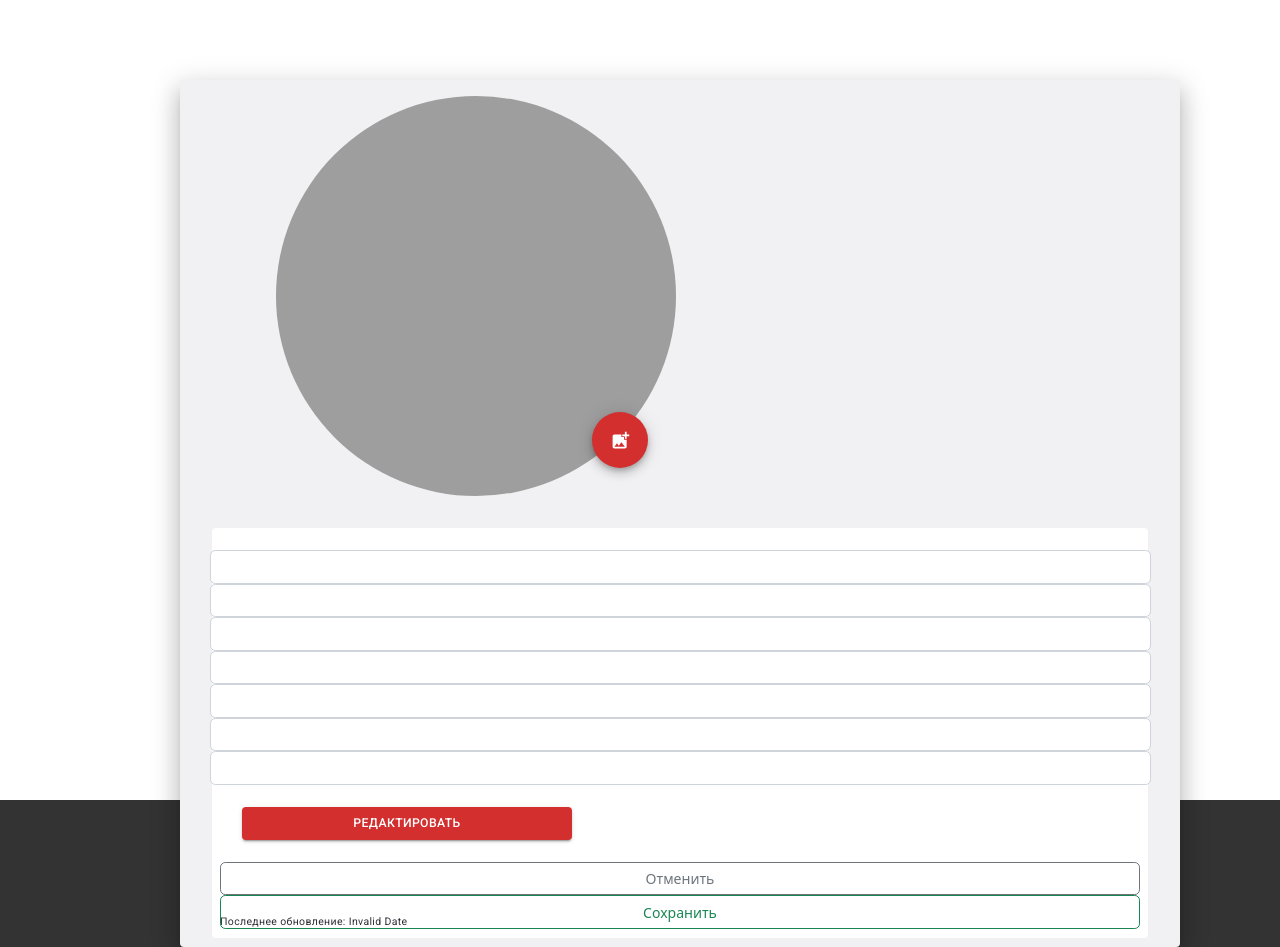
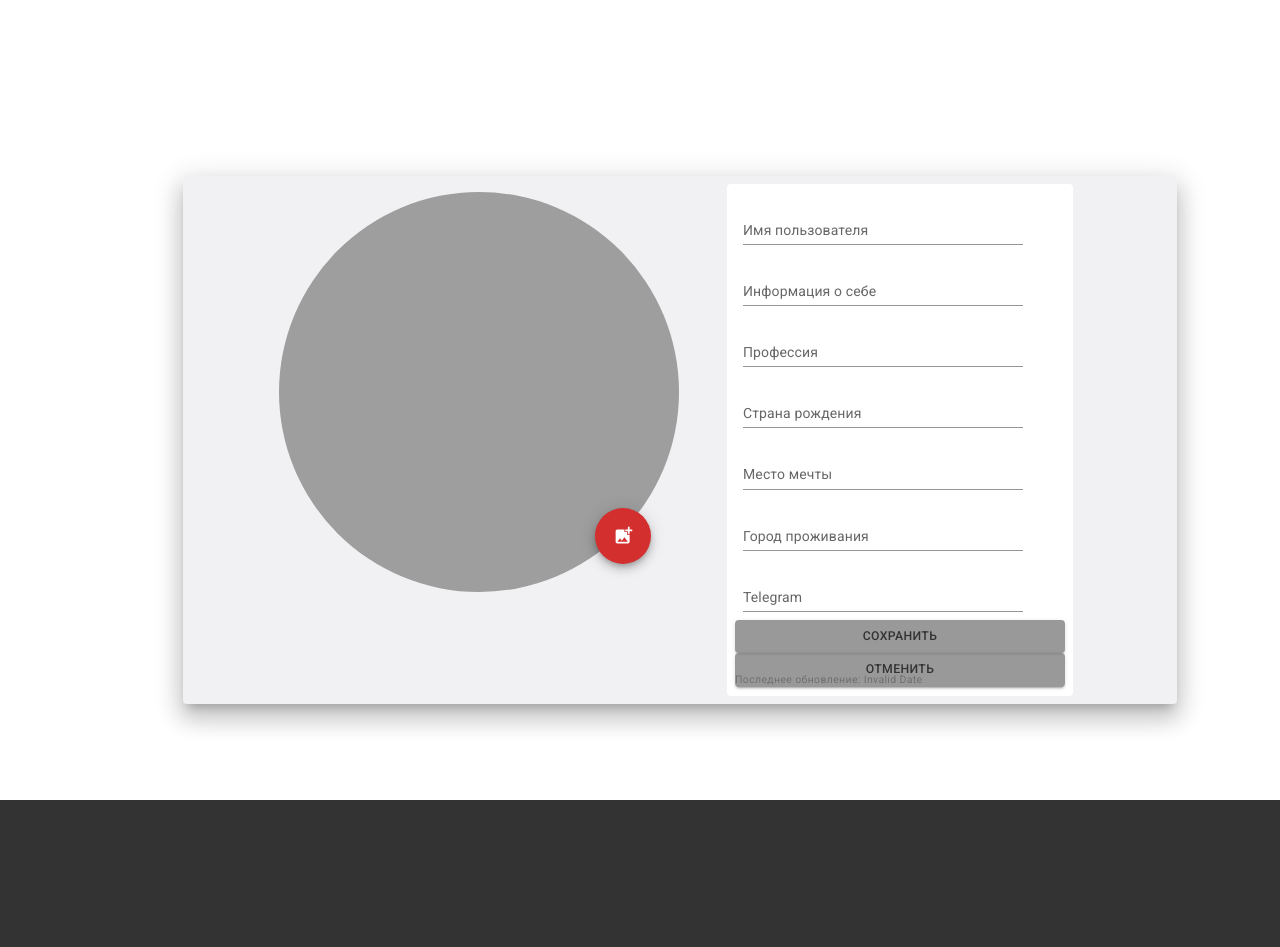
Before and after one commit to p1nc0de/EFR, a React (Create React App) app in the folder client/: page /users/1 in a window 1280 px wide. Both pictures are taken after a click on the button "РЕДАКТИРОВАТЬ". After the commit the page ends 800 px from the top, so only its background shows below. Built offline with nearby package versions, Linux system fonts and the light colour scheme; no server answers; some icons are missing.

Commit message:
edit form done

```diff
--- a/client/src/components/UserPage/EditAvatar.jsx
+++ b/client/src/components/UserPage/EditAvatar.jsx
@@ -1,7 +1,6 @@
 /* eslint-disable max-len */
 import React, { useState } from 'react';
 import { useDispatch } from 'react-redux';
-// import EditIcon from '@mui/icons-material/Edit';
 import AddPhotoAlternateIcon from '@mui/icons-material/AddPhotoAlternate';
 import Fab from '@mui/material/Fab';
 import Button from '@mui/material/Button';
@@ -31,7 +30,6 @@ export default function EditAvatar(id) {
         <AddPhotoAlternateIcon onClick={() => { setEditAvatar(!editAvatar); setOpen(!open); }} />
       </Fab>
       )}
-      {/* <button type="button" className="btn btn-outline-success" onClick={() => setEditAvatar(true)}>Редактировать фотографию</button> */}
       {editAvatar
         && (
           <form onSubmit={submitHandlerMulter}>
--- a/client/src/components/UserPage/EditInformation.jsx
+++ b/client/src/components/UserPage/EditInformation.jsx
@@ -1,4 +1,4 @@
-import React from 'react';
+import React, { useState } from 'react';
 import { useDispatch } from 'react-redux';
 import {
   CardActions,
@@ -10,18 +10,42 @@ export default function EditInformation({
   edit, setEdit, id, form,
 }) {
   const dispatch = useDispatch();
+  const [open, setOpen] = useState(true);
   return (
     <>
+      {open
+      && (
       <CardActions>
-        <Button type="button" onClick={() => setEdit(!edit)} variant="contained" color="error" size="sm" sx={{ textDecoration: 'none', margin: '1rem', width: 330 }}>
+        <Button type="button" onClick={() => { setEdit(!edit); setOpen(!open); }} variant="contained" color="error" size="sm" sx={{ textDecoration: 'none', margin: '1rem', width: 330 }}>
           Редактировать
         </Button>
       </CardActions>
+      )}
       {edit
         && (
         <>
-          <button type="button" className="btn btn-outline-secondary" onClick={() => dispatch(getUser(id), setEdit(!edit))}>Отменить</button>
-          <button type="button" className="btn btn-outline-success" onClick={() => dispatch(updateUser(id, form), setEdit(!edit))}>Сохранить</button>
+          <Button
+            onClick={() => dispatch(updateUser(id, form), setEdit(!edit), setOpen(!open))}
+            type="submit"
+            variant="contained"
+            size="sm"
+            sx={{
+              textDecoration: 'none', width: 330, backgroundColor: 'gray', opacity: 0.8, color: 'black', '&:hover': { backgroundColor: 'red', color: 'white' },
+            }}
+          >
+            Сохранить
+          </Button>
+          <Button
+            onClick={() => dispatch(getUser(id), setEdit(!edit), setOpen(!open))}
+            type="button"
+            variant="contained"
+            size="sm"
+            sx={{
+              textDecoration: 'none', width: 330, backgroundColor: 'gray', opacity: 0.8, color: 'black', '&:hover': { backgroundColor: 'grey', color: 'white' },
+            }}
+          >
+            Отменить
+          </Button>
         </>
 
         )}
--- a/client/src/components/UserPage/TelegramButton.jsx
+++ b/client/src/components/UserPage/TelegramButton.jsx
@@ -19,7 +19,9 @@ export default function TelegramButton({ user, authUser }) {
               variant="contained"
               color="error"
               size="sm"
-              sx={{ textDecoration: 'none', margin: '1rem', width: 330 }}
+              sx={{
+                textDecoration: 'none', margin: '1rem', width: 330, color: 'w', '&:hover': { backgroundColor: 'white' },
+              }}
               type="button"
             >
               Связаться в Telegram
--- a/client/src/components/UserPage/UserPage.jsx
+++ b/client/src/components/UserPage/UserPage.jsx
@@ -5,6 +5,7 @@ import { createTheme, ThemeProvider } from '@mui/material/styles';
 import {
   Avatar, Box, Grid, Container, Badge,
 } from '@mui/material';
+import TextField from '@mui/material/TextField';
 import Typography from '@mui/material/Typography';
 import List from '@mui/material/List';
 import ListItem from '@mui/material/ListItem';
@@ -202,6 +203,15 @@ export default function UserPage() {
                     <ListItem>
                       <ListItemAvatar>
                         <Avatarka>
+                          <CakeIcon fontSize="small" />
+                        </Avatarka>
+                      </ListItemAvatar>
+                      <ListItemText primary={`${user?.birth_country ? user?.birth_country : ''}`} secondary="Страна рождения" />
+                    </ListItem>
+                    <Divider variant="inset" component="li" />
+                    <ListItem>
+                      <ListItemAvatar>
+                        <Avatarka>
                           <PlaceIcon fontSize="small" />
                         </Avatarka>
                       </ListItemAvatar>
@@ -217,15 +227,6 @@ export default function UserPage() {
                       <ListItemText primary={`${user?.future_country}`} secondary="Место мечты" />
                     </ListItem>
                     <Divider variant="inset" component="li" />
-                    <ListItem>
-                      <ListItemAvatar>
-                        <Avatarka>
-                          <CakeIcon fontSize="small" />
-                        </Avatarka>
-                      </ListItemAvatar>
-                      <ListItemText primary={`${user?.birth_country ? user?.birth_country : ''}`} secondary="Страна рождения" />
-                    </ListItem>
-                    <Divider variant="inset" component="li" />
 
                     {authUser?.id && (
                     <ListItem>
@@ -239,16 +240,75 @@ export default function UserPage() {
                     )}
                   </List>
                 ) : (
-                  <form className="row" onSubmit={submitHandler}>
-                    <p className="card-text"><small className="text-muted">{user?.email}</small></p>
-                    <input className="form-control" name="login" type="text" value={form.login} onChange={changeHandler} />
-                    <input className="form-control" name="info" type="text" value={form.info} onChange={changeHandler} />
-                    <input className="form-control" name="profession" type="text" value={form.profession} onChange={changeHandler} />
-                    <input className="form-control" name="birth_country" type="text" value={form.birth_country} onChange={changeHandler} />
-                    <input className="form-control" name="current_country" type="text" value={form.current_country} onChange={changeHandler} />
-                    <input className="form-control" name="future_country" type="text" value={form.future_country} onChange={changeHandler} />
-                    <input className="form-control" name="telegram" type="text" value={form.telegram} onChange={changeHandler} />
-                  </form>
+
+                  <Box
+                    component="form"
+                    sx={{
+                      '& .MuiTextField-root': { m: 1, width: '35ch' },
+                      display: 'flex',
+                      flexDirection: 'column',
+                    }}
+                    noValidate
+                    autoComplete="off"
+                    onSubmit={submitHandler}
+                  >
+                    <TextField
+                      name="login"
+                      type="text"
+                      label="Имя пользователя"
+                      defaultValue={form.login}
+                      variant="standard"
+                      onChange={changeHandler}
+                    />
+                    <TextField
+                      name="info"
+                      type="text"
+                      label="Информация о себе"
+                      defaultValue={form.info}
+                      variant="standard"
+                      onChange={changeHandler}
+                    />
+                    <TextField
+                      name="profession"
+                      type="text"
+                      label="Профессия"
+                      defaultValue={form.profession}
+                      variant="standard"
+                      onChange={changeHandler}
+                    />
+                    <TextField
+                      name="birth_country"
+                      type="text"
+                      label="Страна рождения"
+                      defaultValue={form.birth_country}
+                      variant="standard"
+                      onChange={changeHandler}
+                    />
+                    <TextField
+                      name="future_country"
+                      type="text"
+                      label="Место мечты"
+                      defaultValue={form.future_country}
+                      variant="standard"
+                      onChange={changeHandler}
+                    />
+                    <TextField
+                      name="current_country"
+                      type="text"
+                      label="Город проживания"
+                      defaultValue={form.current_country}
+                      variant="standard"
+                      onChange={changeHandler}
+                    />
+                    <TextField
+                      name="telegram"
+                      type="text"
+                      label="Telegram"
+                      defaultValue={form.telegram}
+                      variant="standard"
+                      onChange={changeHandler}
+                    />
+                  </Box>
                 )}
               {authUser?.id === user?.id ? (
                 <>
```
Also changed, not shown: 2 other files (tests, documents, lock files or other folders).
